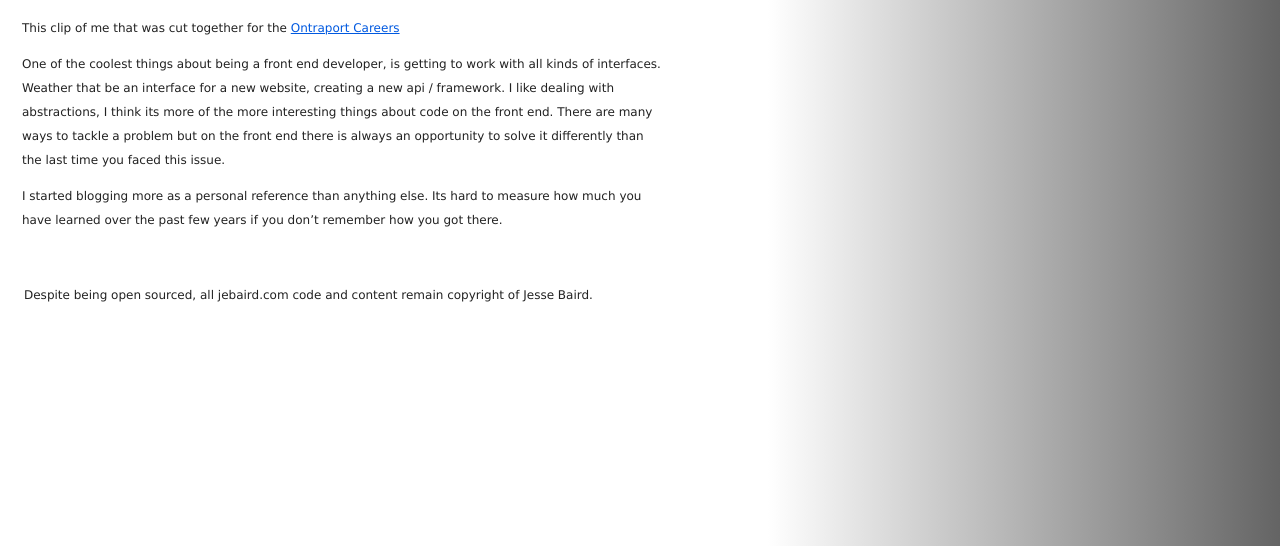
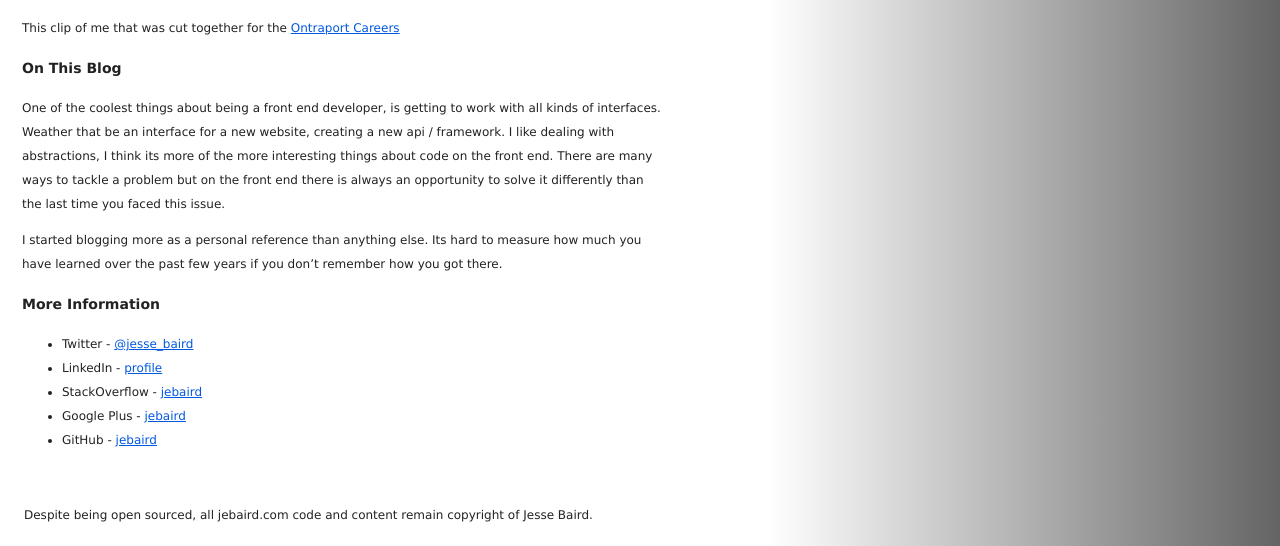
Before and after one commit to jebaird/jebaird.github.com, a Jekyll site: the page built from about.md, in a window 1280 px wide and 900 px high, scrolled down 1029 px, cut to the strip 354-900 px from the top of the window. Built offline with Jekyll 4.4.1, drawn with Linux system fonts in a browser that asks for light colours; Markdown is read by kramdown in place of the engine named in the settings; comment, search, counter and statistics services are not loaded.

Commit message:
added more to about

```diff
--- a/about.md
+++ b/about.md
@@ -20,6 +20,17 @@ I love being in the great out doors, I'm fortunate enough to live next to a stat
 <iframe width="560" height="315" src="http://www.youtube.com/embed/d_XgTTgzOHg" frameborder="0" allowfullscreen></iframe>
 This clip of me that was cut together for the [Ontraport Careers](http://ontraportcareers.com?source=jebarid.com "Careers")
 
+### On This Blog
+
 One of the coolest things about being a front end developer, is getting to work with all kinds of interfaces. Weather that be an interface for a new website, creating a new api / framework. I like dealing with abstractions, I think its more of the more interesting things about code on the front end. There are many ways to tackle a problem but on the front end there is always an opportunity to solve it differently than the last time you faced this issue.
 
 I started blogging more as a personal reference than anything else. Its hard to measure how much you have learned over the past few years if you don't remember how you got there.
+
+
+### More Information
+
+* Twitter - [@jesse_baird](https://twitter.com/jesse_baird)
+* LinkedIn - [profile](http://www.linkedin.com/profile/view?id=47244555&source=jebaird.com)
+* StackOverflow - [jebaird](http://stackoverflow.com/users/63160/jebaird)
+* Google Plus - [jebaird](https://plus.google.com/109964193899575032374/posts)
+* GitHub - [jebaird](http://github.com/jebaird)
```
